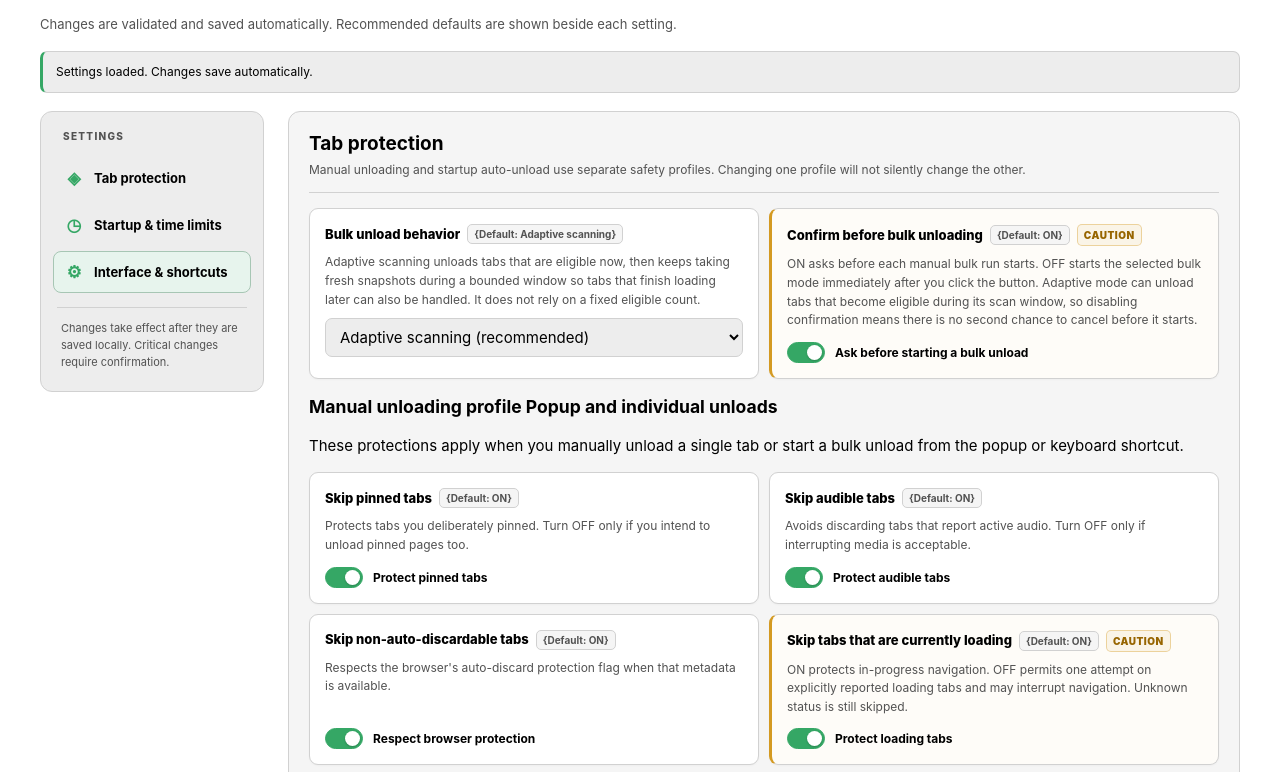
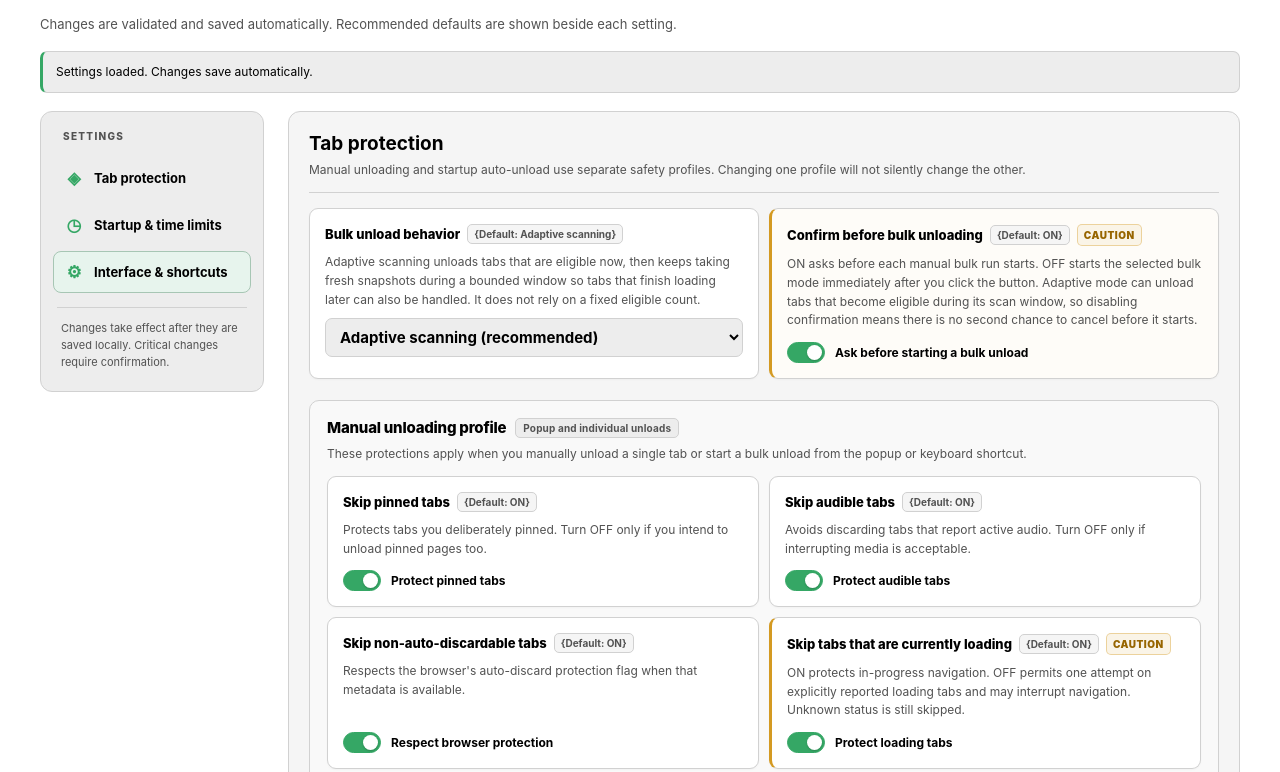
Before and after one commit to usman-pirzada/opera-tab-unloader, a browser extension: page options.html in a window 1280 px wide. Shown: the part 133-905 px from the top of the page. Drawn offline with Linux system fonts and the light colour scheme.

Commit message:
style: clarify bulk modes and separate policy profiles

```diff
--- a/options.css
+++ b/options.css
@@ -197,3 +197,72 @@ body.is-saving .settings-main { opacity: .88; }
 }
 .loading-content h2 { margin: 0 0 3px; font-size: 13px; font-weight: 800; }
 .loading-content p { margin: 0; color: var(--muted); font-size: 12px; line-height: 1.45; }
+
+
+/* Independent manual/startup policy profiles and selectable bulk modes. */
+[hidden] { display: none !important; }
+.behavior-grid { grid-template-columns: repeat(2, minmax(0, 1fr)); align-items: stretch; }
+.mode-card { min-height: 100%; }
+.mode-warning {
+  grid-column: 1 / -1;
+  padding: 13px 15px;
+  border-left: 3px solid var(--warning);
+  background: var(--warning-soft);
+}
+.profile-block {
+  margin-top: 21px;
+  padding: 17px;
+  border: 1px solid var(--border);
+  border-radius: 10px;
+  background: color-mix(in srgb, CanvasText 2.2%, Canvas 97.8%);
+}
+.profile-block h3 {
+  display: flex;
+  align-items: center;
+  flex-wrap: wrap;
+  gap: 9px;
+  margin: 0 0 6px;
+  font-size: 15px;
+  font-weight: 850;
+  letter-spacing: -.015em;
+}
+.profile-tag {
+  display: inline-flex;
+  align-items: center;
+  padding: 3px 7px;
+  border: 1px solid var(--border);
+  border-radius: 5px;
+  background: var(--surface-strong);
+  color: var(--muted);
+  font-size: 10px;
+  font-weight: 750;
+  letter-spacing: .015em;
+}
+.profile-description {
+  max-width: 760px;
+  margin: 0 0 13px;
+  color: var(--muted);
+  font-size: 12px;
+  line-height: 1.6;
+}
+.profile-block .settings-grid { margin-top: 10px; }
+.profile-block .setting-card { background: Canvas; }
+.setting-card.mode-warning { display: block; }
+.setting-card.mode-warning p { margin: 7px 0 0; }
+#bulkUnloadMode { font-weight: 750; }
+#confirmBulkUnload:focus-visible,
+#bulkUnloadMode:focus-visible,
+#loadingUrlFallback:focus-visible,
+#startupLoadingUrlFallback:focus-visible {
+  outline: 2px solid #4388df;
+  outline-offset: 2px;
+}
+@media (max-width: 820px) {
+  .behavior-grid { grid-template-columns: minmax(0, 1fr); }
+  .mode-warning { grid-column: auto; }
+  .profile-block { padding: 12px; }
+}
+@media (prefers-reduced-motion: reduce) {
+  .feedback-spinner, .loading-spinner { animation-duration: 1.6s; }
+  .switch-row input, .switch-row input::before, .nav-item { transition: none; }
+}
```
